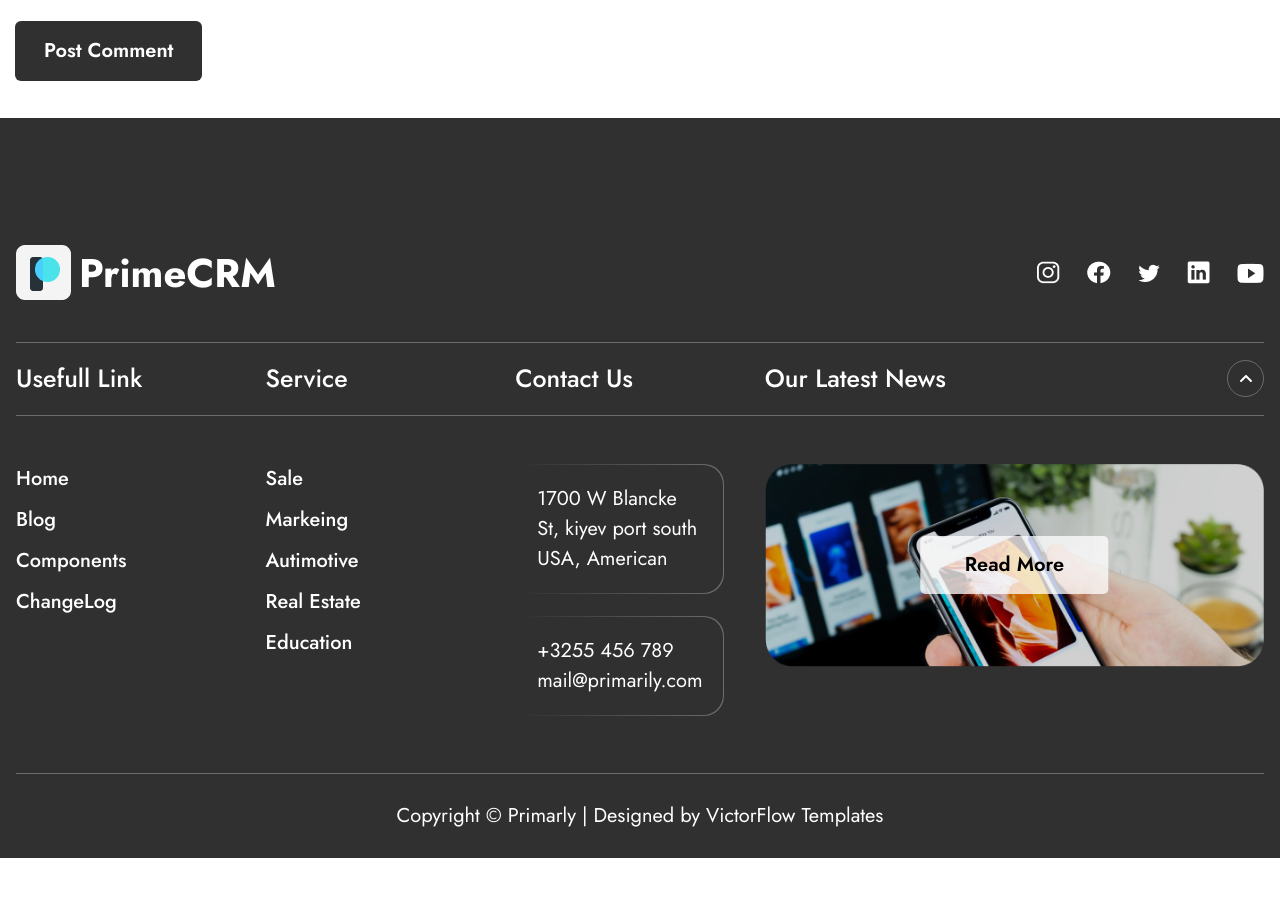
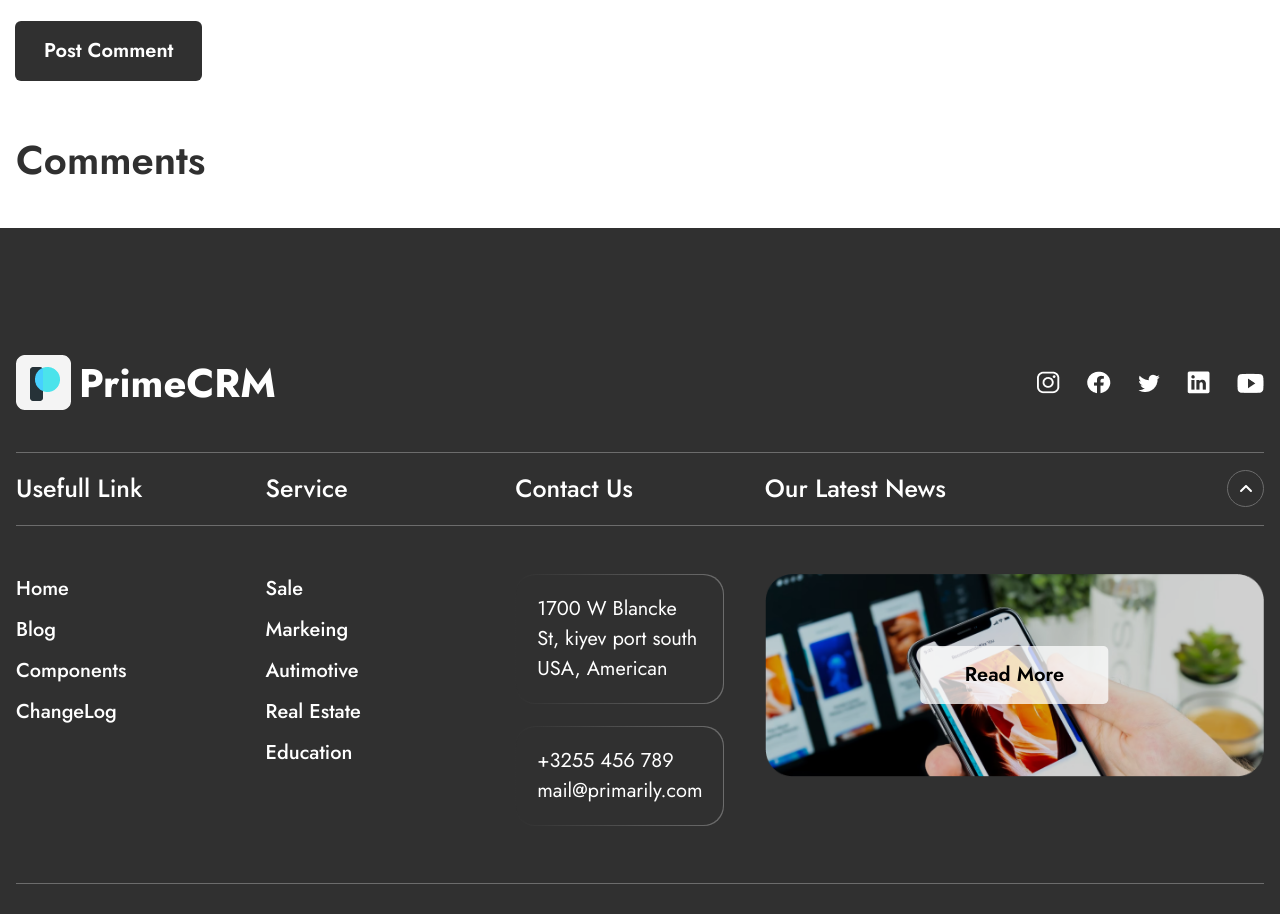
Before and after one commit to MahdiEslami-98/prime-crm, a Next.js app: page /blog/1 in a window 1280 px wide. Shown: the part 1420-2334 px from the top of the page. Before the commit the page ends 2278 px from the top, so only its background shows below. Built offline with nearby package versions, Linux system fonts and the light colour scheme; no server answers.

Commit message:
update: add comments header

```diff
--- a/app/blog/[id]/page.tsx
+++ b/app/blog/[id]/page.tsx
@@ -136,7 +136,10 @@ const SingleBlog = ({ params }: { params: { id: string } }) => {
           />
         </div>
       </div>
-      {comments && <Comments comments={comments} />}
+      <div>
+        <h3 className="font-jost text-head2 font-semibold">Comments</h3>
+        {comments && <Comments comments={comments} />}
+      </div>
     </>
   );
 };
```
